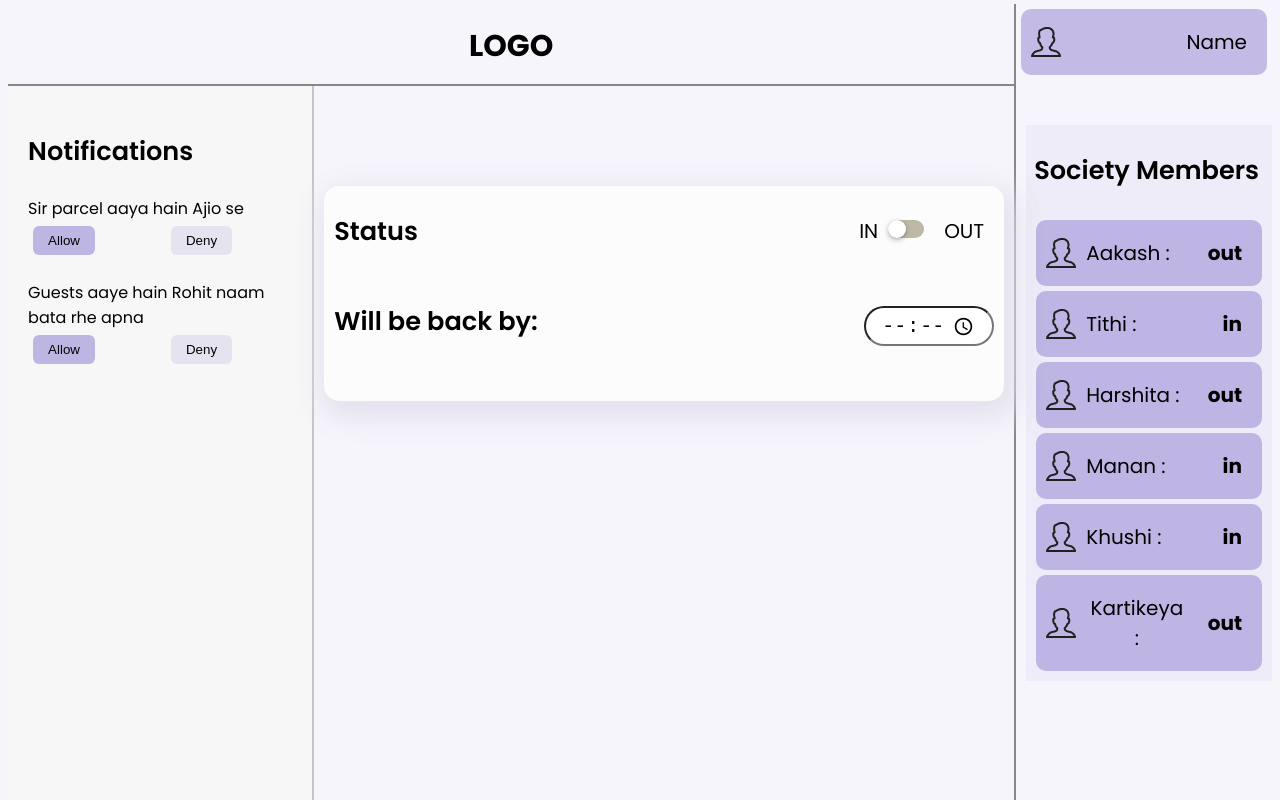
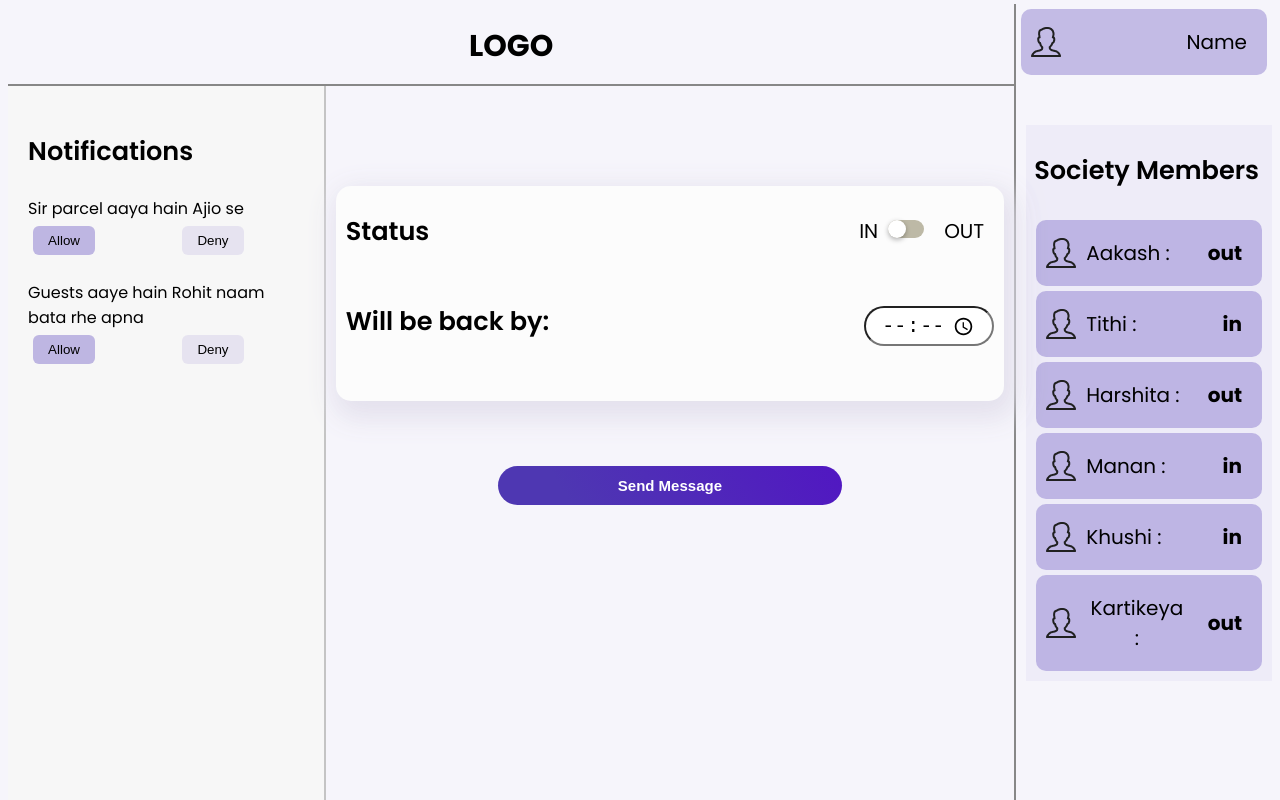
Before and after one commit to aakash-taneja/gatteekeep, a React (Create React App) app: page /userdashboard in a window 1280 px wide. Shown: the top 800 px of the page. Built offline with nearby package versions, Linux system fonts and the light colour scheme.

Commit message:
added submitButton to userDashboard

```diff
--- a/src/components/renderstatus/RenderStatus.js
+++ b/src/components/renderstatus/RenderStatus.js
@@ -1,7 +1,32 @@
 import React, { useState } from 'react'
 import './RenderStatus.css'
 import Axios from 'axios';
+import styled from "styled-components";
+import { Marginer } from "../marginer";
+const FormContainer = styled.form`
+order:2;
+flex: 5;
+`;
 
+const SubmitButton = styled.button`
+  width: 50%;
+  padding: 11px 50px;
+  color: #fff;
+  font-size: 15px;
+  font-weight: 600;
+  border: none;
+  border-radius: 100px 100px 100px 100px;
+  cursor: pointer;
+  transition: all, 240ms ease-in-out;
+  background: #4E37B2;
+  background: linear-gradient(
+    58deg,
+    rgba(78,55,178,1) 20%,
+    rgba(81,23,194,1) 100%);
+  &:hover {
+    filter: brightness(1.03);
+  }
+`;
 function RenderStatus() {
 
     const [data, setdata] = useState({
@@ -14,7 +39,8 @@ function RenderStatus() {
         newdata[e.target.id] = e.target.value
         setdata(newdata)
         console.log(newdata);
-
+    }
+    function submit(e){
         e.preventDefault();
         console.log("changed");
         Axios.post("http://localhost:5000/api", {
@@ -27,6 +53,7 @@ function RenderStatus() {
           })
     }
     return (
+        <FormContainer onSubmit={(e)=>submit(e)} >
         <div className="subcontainer2">
             <div className="subsubcontainer1">
                 <div>
@@ -50,6 +77,9 @@ function RenderStatus() {
 
             </div>
         </div>
+        <Marginer direction="vertical" margin="2em" />
+        <SubmitButton  onClick={submit} type="submit" id="submit">Send Message</SubmitButton>
+        </FormContainer>
     )
 }
 
```
